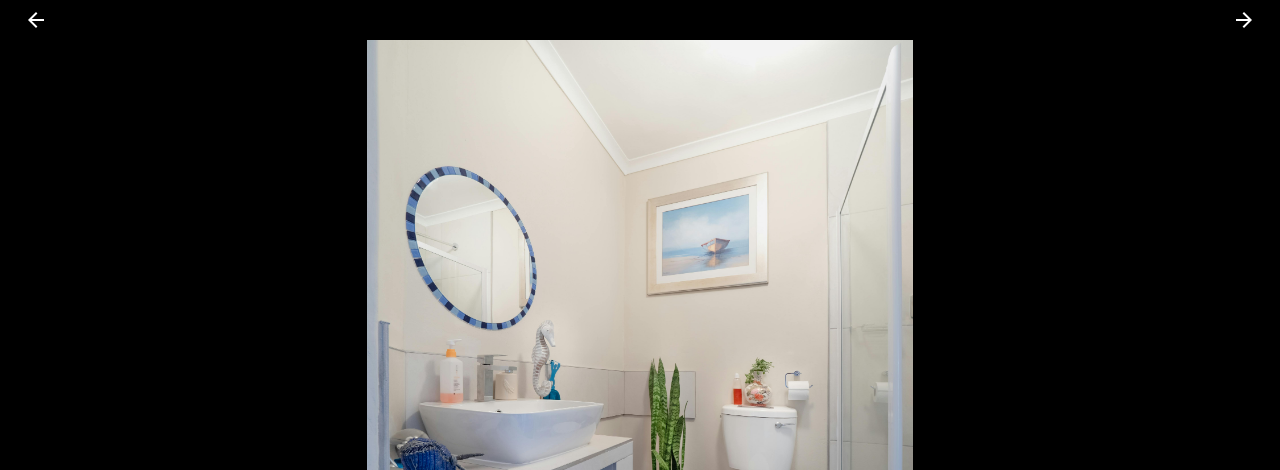
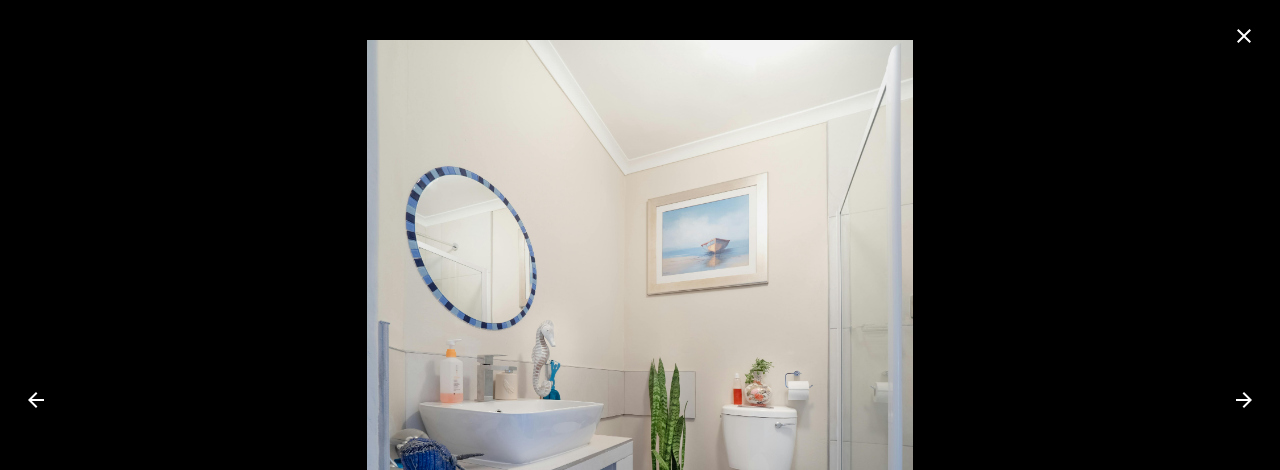
Before and after one commit to Mbuthiasakara1/Malazi-Kenya, a React (Vite) app: page /portfolio/1/image/1 in a window 1280 px wide. Shown: the top 470 px of the page. Built offline with nearby package versions, Linux system fonts and the light colour scheme.

Commit message:
adds location

```diff
--- a/src/components/Home.css
+++ b/src/components/Home.css
@@ -148,16 +148,16 @@
   .content-info {
     max-width: 100%;
     padding: 0 10px;
-    text-align: center; /* Center align text for better readability */
+    text-align: center;
   }
 
   .content-info h1 {
-    font-size: 1.8rem; /* Slightly reduce font size */
+    font-size: 1.8rem; /
   }
 
   .content-info p {
     font-size: 1rem;
-    line-height: 1.4; /* Adjust line height for better readability */
+    line-height: 1.4;
   }
 
   .content-btn {
@@ -166,29 +166,37 @@
   }
 
   .content-btn button {
-    width: 100%; /* Make the button span full width */
-    max-width: 300px;
+    background-color:#BC1F28;
+    color:#FFFFFF;
+    font-size:16px;
+    border:none;
+    padding:10px 20px;
+    border-radius:8px;
+    text-align:center;
+    display:inline-block;
+    transition-duration:0.5s;
+    cursor:pointer;
   }
 
   .clipped-image {
-    width: 80%; /* Make the image responsive */
-    max-width: 300px; /* Limit the image width */
+    width: 80%;
+    max-width: 300px;
     height: auto;
   }
 
   .section-title {
-    font-size: 24px; /* Reduce font size */
+    font-size: 24px;
     margin:20x 0;
   }
 
   .card-container {
-    flex-direction: column; /* Stack the cards vertically */
-    gap: 1.5em; /* Add spacing between cards */
+    flex-direction: column;
+    gap: 1.5em;
     align-items: center;
   }
 
   .card {
-    width: 90%; /* Adjust card width */
+    width: 90%;
   }
 
   .card img {
@@ -196,18 +204,32 @@
   }
 
   .card-content h2 {
-    font-size: 18px; /* Adjust heading size */
+    font-size: 18px;
   }
 
   .card-content p {
-    font-size: 14px; /* Reduce font size for smaller screens */
+    font-size: 14px;
   }
 
+  .card:hover{
+    transform:translateY(0px);
+}
+
   .learn-more-btn {
-    font-size: 0.9rem; /* Adjust button font size */
-    padding: 8px 16px; /* Adjust padding */
-    width: 100%; /* Make the button responsive */
-    max-width: 250px; /* Limit button width */
-    margin: 0 auto; /* Center align */
+    /* font-size: 0.9rem;
+    padding: 8px 16px;
+    width: 100%;
+    max-width: 250px;
+    margin: 0 auto; */
+    background-color:#BC1F28;
+    color:#FFFFFF;
+    font-size:16px;
+    border:none;
+    padding:10px 20px;
+    border-radius:8px;
+    text-align:center;
+    display:inline-block;
+    transition-duration:0.5s;
+    cursor:pointer;
   }
 }
--- a/src/components/ImageDetail.jsx
+++ b/src/components/ImageDetail.jsx
@@ -1,7 +1,118 @@
+// import { Box, IconButton } from "@mui/material";
+// import { useNavigate, useParams } from "react-router-dom";
+// import ArrowBackIcon from "@mui/icons-material/ArrowBack";
+// import ArrowForwardIcon from "@mui/icons-material/ArrowForward";
+// import { useEffect, useState } from "react";
+
+// const ImageDetail = () => {
+//   const { projectId, imageIndex } = useParams();
+//   const navigate = useNavigate();
+//   const [currentIndex, setCurrentIndex] = useState(Number(imageIndex));
+
+//   const projectImages = {
+//     1: [
+//       { img: "/projects/pict3.jpg" },
+//       { img: "/projects/toiletsb.jpg" },
+//       { img: "/projects/project3.jpg" },
+//     ],
+//     2: [
+//       { img: "/projects/Marketpic1.jpg" },
+//       { img: "/projects/marketpic2.jpg" },
+//     ],
+//     3: [
+//       { img: "/projects/culvert1.jpg" },
+//       { img: "/projects/culvert2.jpg" },
+//       { img: "/projects/culvert3.jpg" },
+//     ],
+
+//     4: [
+//       { img: "/projects/githunguri3.jpg" },
+//       { img: "/projects/githunguri2.jpg" },
+//     ],
+
+//     5: [
+//       { img: "/images/mirror.jpg" },
+//       { img: "/images/waterfall.jpg" },
+//       { img: "/images/blackblock.jpg" },
+//     ],
+
+//     6: [{ img: "/projects/Roadpic2.jpg" }, { img: "/projects/Roadpic1.jpg" }],
+
+//     7: [{ img: "/projects/fencepic1.jpg" }, { img: "/projects/fence3.jpg" }],
+
+//     8: [
+//       { img: "/projects/Komothai2.jpg" },
+//       { img: "/images/IMG-20250104-WA0042.jpg" },
+//     ],
+//   };
+
+
+//   const images = projectImages[projectId] || [];
+
+//   useEffect(() => {
+//     if (currentIndex < 0 || currentIndex >= images.length) {
+//       navigate(`/portfolio/${projectId}`);
+//     }
+//   }, [currentIndex, images.length, navigate, projectId]);
+
+//   const handlePrev = () => {
+//     setCurrentIndex((prev) => Math.max(prev - 1, 0));
+//   };
+// //   prev is the current index image you are looking at
+// // subtract one from prev but if we are index0 we don't go below 0
+
+//   const handleNext = () => {
+//     setCurrentIndex((prev) => Math.min(prev + 1, images.length - 1));
+//   };
+
+
+//   return (
+//     <Box
+//       sx={{
+//         display: "flex",
+//         alignItems: "center",
+//         justifyContent: "center",
+//         height: "100vh",
+//         position: "relative",
+//         bgcolor: "black",
+//       }}
+//     >
+
+
+//       <IconButton
+//         onClick={handlePrev}
+//         sx={{ position: "absolute",
+//              left: 16,
+//              color: "white" }}
+//         disabled={currentIndex === 0}
+//       >
+//         <ArrowBackIcon />
+//       </IconButton>
+
+//       <img
+//         src={images[currentIndex].img}
+//         alt={`Image ${currentIndex + 1}`}
+//         style={{ maxHeight: "90%", maxWidth: "90%" }}
+//       />
+
+//       <IconButton
+//         onClick={handleNext}
+//         sx={{ position: "absolute", right: 16, color: "white" }}
+//         disabled={currentIndex === images.length - 1}
+//       >
+//         <ArrowForwardIcon />
+//       </IconButton>
+//     </Box>
+//   );
+// };
+
+// export default ImageDetail;
+
 import { Box, IconButton } from "@mui/material";
 import { useNavigate, useParams } from "react-router-dom";
 import ArrowBackIcon from "@mui/icons-material/ArrowBack";
 import ArrowForwardIcon from "@mui/icons-material/ArrowForward";
+import CloseIcon from "@mui/icons-material/Close";
 import { useEffect, useState } from "react";
 
 const ImageDetail = () => {
@@ -24,28 +135,22 @@ const ImageDetail = () => {
       { img: "/projects/culvert2.jpg" },
       { img: "/projects/culvert3.jpg" },
     ],
-
     4: [
       { img: "/projects/githunguri3.jpg" },
       { img: "/projects/githunguri2.jpg" },
     ],
-
     5: [
       { img: "/images/mirror.jpg" },
       { img: "/images/waterfall.jpg" },
       { img: "/images/blackblock.jpg" },
     ],
-
     6: [{ img: "/projects/Roadpic2.jpg" }, { img: "/projects/Roadpic1.jpg" }],
-
     7: [{ img: "/projects/fencepic1.jpg" }, { img: "/projects/fence3.jpg" }],
-
     8: [
       { img: "/projects/Komothai2.jpg" },
       { img: "/images/IMG-20250104-WA0042.jpg" },
     ],
   };
-
 
   const images = projectImages[projectId] || [];
 
@@ -58,13 +163,14 @@ const ImageDetail = () => {
   const handlePrev = () => {
     setCurrentIndex((prev) => Math.max(prev - 1, 0));
   };
-//   prev is the current index image you are looking at
-// subtract one from prev but if we are index0 we don't go below 0
 
   const handleNext = () => {
     setCurrentIndex((prev) => Math.min(prev + 1, images.length - 1));
   };
 
+  const handleClose = () => {
+    navigate(`/portfolio/${projectId}`);
+  };
 
   return (
     <Box
@@ -77,31 +183,73 @@ const ImageDetail = () => {
         bgcolor: "black",
       }}
     >
+      {/* Close button */}
+      <IconButton
+        onClick={handleClose}
+        sx={{
+          position: "absolute",
+          top: 16,
+          right: 16,
+          color: "white",
+          "&:hover": {
+            bgcolor: "rgba(255, 255, 255, 0.1)",
+          },
+        }}
+      >
+        <CloseIcon />
+      </IconButton>
 
+      {/* Navigation buttons wrapper */}
+      <Box
+        sx={{
+          position: "absolute",
+          left: 0,
+          right: 0,
+          display: "flex",
+          justifyContent: "space-between",
+          px: 2,
+          top: "50%",
+          transform: "translateY(-50%)",
+        }}
+      >
+        <IconButton
+          onClick={handlePrev}
+          sx={{
+            color: "white",
+            "&:hover": {
+              bgcolor: "rgba(255, 255, 255, 0.1)",
+            },
+            "&.Mui-disabled": {
+              color: "rgba(255, 255, 255, 0.3)",
+            },
+          }}
+          disabled={currentIndex === 0}
+        >
+          <ArrowBackIcon />
+        </IconButton>
 
-      <IconButton
-        onClick={handlePrev}
-        sx={{ position: "absolute",
-             left: 16,
-             color: "white" }}
-        disabled={currentIndex === 0}
-      >
-        <ArrowBackIcon />
-      </IconButton>
+        <IconButton
+          onClick={handleNext}
+          sx={{
+            color: "white",
+            "&:hover": {
+              bgcolor: "rgba(255, 255, 255, 0.1)",
+            },
+            "&.Mui-disabled": {
+              color: "rgba(255, 255, 255, 0.3)",
+            },
+          }}
+          disabled={currentIndex === images.length - 1}
+        >
+          <ArrowForwardIcon />
+        </IconButton>
+      </Box>
 
       <img
         src={images[currentIndex].img}
         alt={`Image ${currentIndex + 1}`}
         style={{ maxHeight: "90%", maxWidth: "90%" }}
       />
-
-      <IconButton
-        onClick={handleNext}
-        sx={{ position: "absolute", right: 16, color: "white" }}
-        disabled={currentIndex === images.length - 1}
-      >
-        <ArrowForwardIcon />
-      </IconButton>
     </Box>
   );
 };
--- a/src/pages/Contact.jsx
+++ b/src/pages/Contact.jsx
@@ -31,6 +31,8 @@ function Contact() {
 
             <h3>Location</h3>
             <p>Bloomfield Moringa Road, Kilimani, Nairobi.</p>
+            <br style={{marginBottom:"5px"}}/>
+            <p>Wichita,Kansas.</p>
           </div>
         </div>
 
--- a/src/pages/Services.jsx
+++ b/src/pages/Services.jsx
@@ -26,7 +26,7 @@ import { useNavigate } from "react-router-dom";
               With over twenty years of experience in residential and commercial
               projects, our experts excel in blueprint implementation, including
               ground leveling, landscaping, structural reinforcement, interiors,
-              and renovations. We specialize in both affordable housing schemes
+              and renovations.<br/> We specialize in both affordable housing schemes
               and luxurious developments and have expertise in alternative
               building technologies like prefab and precast.
             </p>
```
Also changed, not shown: src/components/Footer.jsx (+35 -21 lines).
